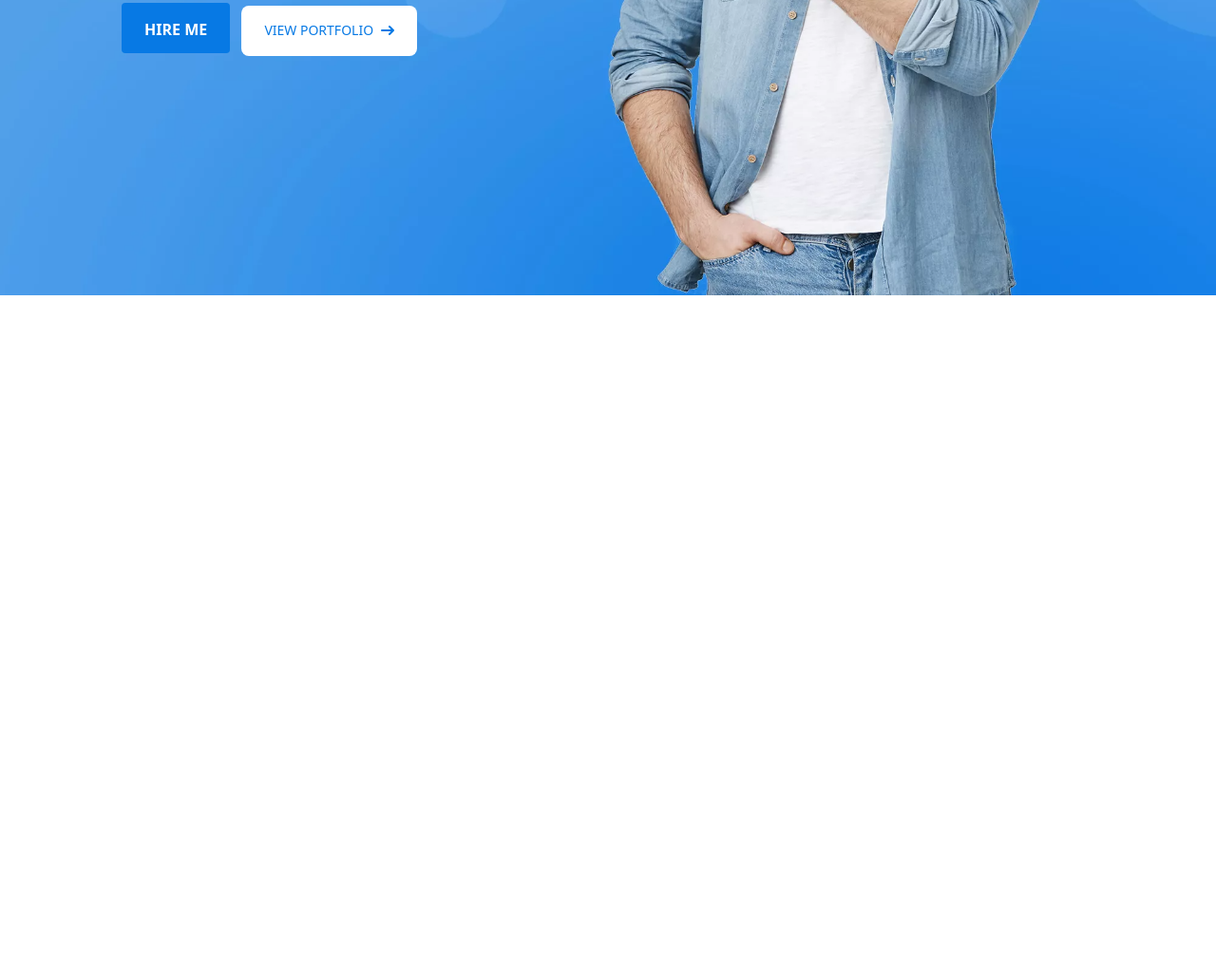
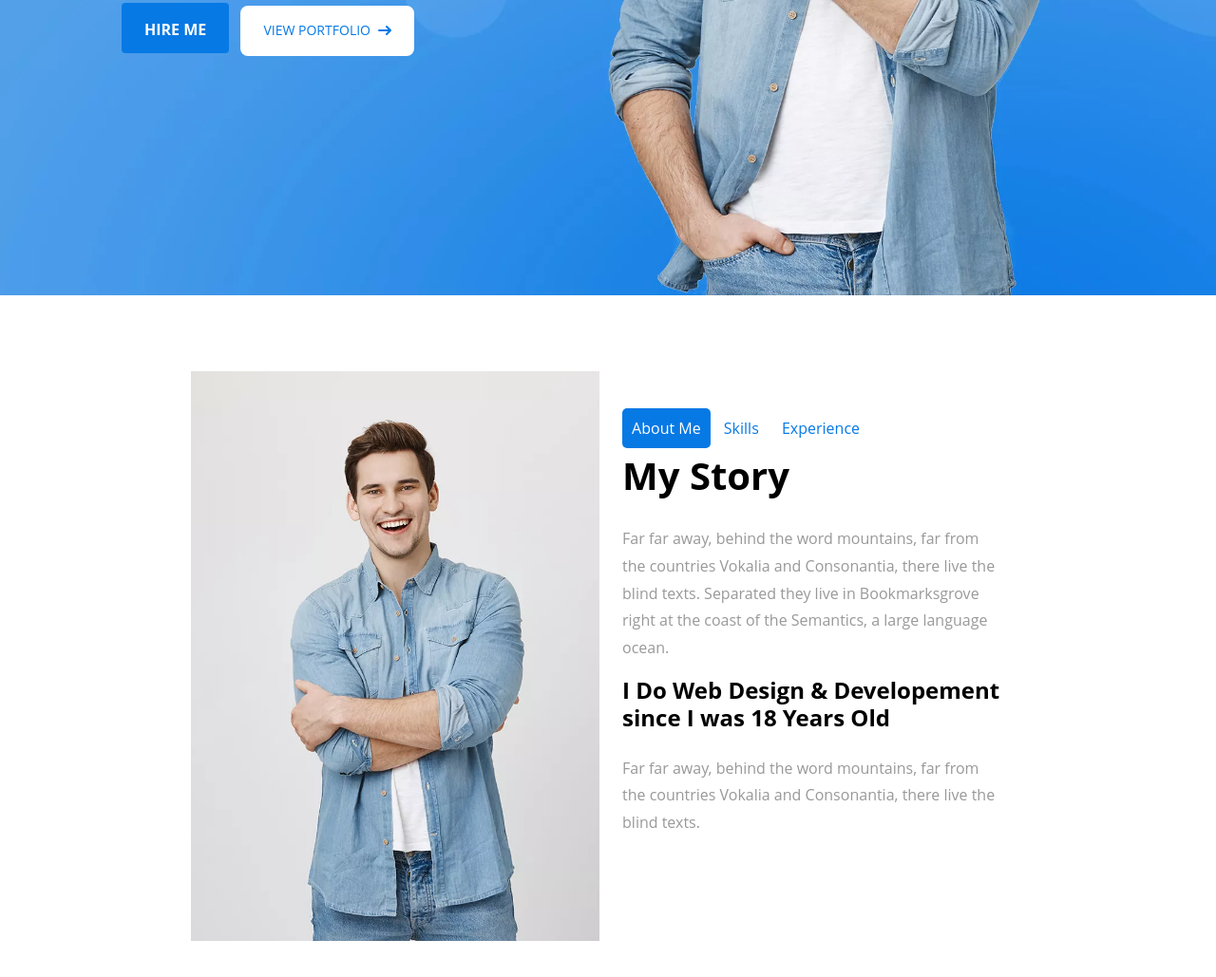
Before and after one commit to ownyanteh/portfolio, a plain HTML site: page index.html in a window 1280 px wide. Shown: the part 489-1518 px from the top of the page at 95% size. Before the commit the page ends 800 px from the top, so only its background shows below. Drawn offline with nearby package versions, Linux system fonts and the light colour scheme.

Commit message:
changes to second section

```diff
--- a/assets/css/reset.css
+++ b/assets/css/reset.css
@@ -1,4 +1,5 @@
 *{
     margin: 0;
     text-decoration: none;
+    font-family: "open sans", Arial, Helvetica, sans-serif;
 }
--- a/index.html
+++ b/index.html
@@ -41,12 +41,38 @@
             <button class="bg-[#0779E4]  h-[53px]  px-[24px] py-[16px] text-white font-bold rounded">
                 HIRE ME
             </button>
-            <button class="bg-[white]  h-[53px] px-[24px] py-[16px] text-[#0779E4] rounded font-bold ml-2   hover:bg-[#0779E4] hover:text-white focus:ring-4 focus:outline-none focus:ring-white-300 font-medium rounded-lg text-sm px-5 py-2.5 text-center inline-flex items-center dark:bg-white-600 dark:hover:bg-white-700 dark:focus:ring-white-800">VIEW PORTFOLIO <svg class="rtl:rotate-180 w-3.5 h-3.5 ms-2" aria-hidden="true" xmlns="http://www.w3.org/2000/svg" fill="none" viewBox="0 0 14 10">
-                <path stroke="currentColor" stroke-linecap="round" stroke-linejoin="round" stroke-width="2" d="M1 5h12m0 0L9 1m4 4L9 9"/>
+            <button
+                class="bg-[white]  h-[53px] px-[24px] py-[16px] text-[#0779E4] rounded font-bold ml-2   hover:bg-[#0779E4] hover:text-white focus:ring-4 focus:outline-none focus:ring-white-300 font-medium rounded-lg text-sm px-5 py-2.5 text-center inline-flex items-center dark:bg-white-600 dark:hover:bg-white-700 dark:focus:ring-white-800">VIEW
+                PORTFOLIO <svg class="rtl:rotate-180 w-3.5 h-3.5 ms-2" aria-hidden="true"
+                    xmlns="http://www.w3.org/2000/svg" fill="none" viewBox="0 0 14 10">
+                    <path stroke="currentColor" stroke-linecap="round" stroke-linejoin="round" stroke-width="2"
+                        d="M1 5h12m0 0L9 1m4 4L9 9" />
                 </svg></button>
         </div>
 
     </section>
+    <!-- end of hero section -->
+
+
+    <!-- about section begins -->
+    <section class="flex flex-row mx-auto justify-center w-[80%] pt-[10%] px-[5%] pb-[10%]">
+        <div class="w-[35%]  bg-[url('./assets/images/about.jpg')] bg-cover bg-no-repeat h-[600px] bg-center px-[24%] mt-[-48px] ">
+        </div>
+        <div class="w-[50%]" >
+            <div class="pb-[10px] px-[24px]">
+                <a href="#" class="bg-[#0779E4] p-[10px] rounded-[5px] text-white">About Me</a>
+                <a href="#" class="p-[10px] rounded-[5px] text-[#0779E4] hover:bg-[#0779E4] hover:text-white">Skills</a>
+                <a href="#" class="p-[10px] rounded-[5px] text-[#0779E4] hover:bg-[#0779E4] hover:text-white">Experience</a>
+            </div>
+            <div class="px-[24px]">
+                <h1 class="text-[40px] font-bold text-[000000] leading-[56px] pb-[24px] ">My Story</h1>
+                <p class="leading-[28.8px] pb-[16px] text-[16px] font-normal text-[#999999]">Far far away, behind the word mountains, far from the countries Vokalia and Consonantia, there live the blind texts. Separated they live in Bookmarksgrove right at the coast of the Semantics, a large language ocean.</p>
+                <h4 class="text-[24px] font-bold leading-[28.8px] pb-[24px]">I Do Web Design & Developement since I was 18 Years Old</h4>
+                <p class="leading-[28.8px] text-[#999999] text-[16px] font-normal">Far far away, behind the word mountains, far from the countries Vokalia and Consonantia, there live the blind texts.</p>
+            </div>
+
+        </div>
+    </section>
 </body>
 
 </html>
```
Also changed, not shown: assets/images/about.jpg (added).
